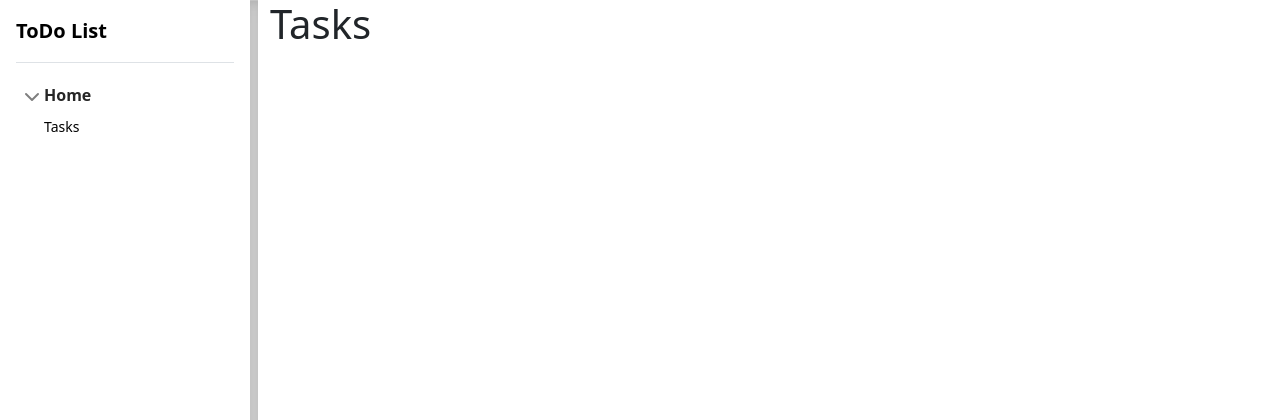
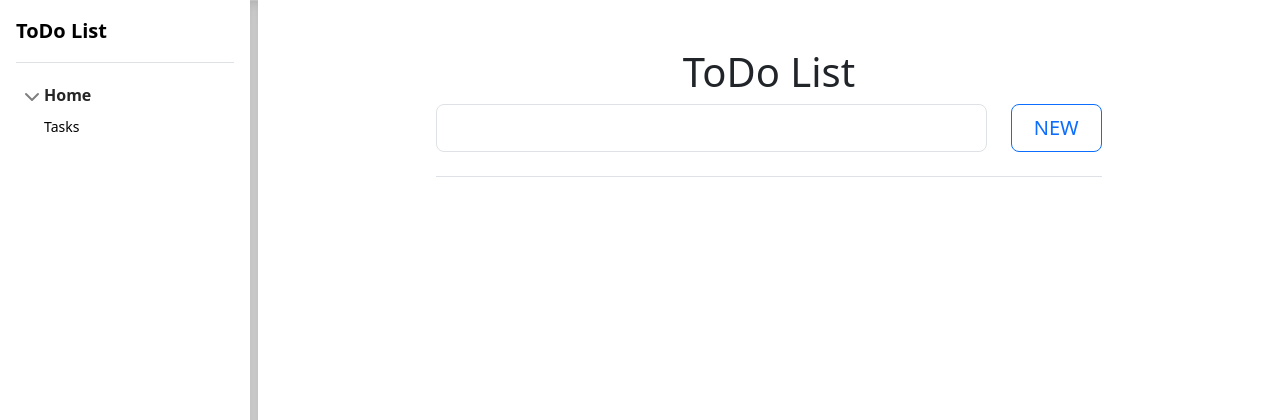
Before and after one commit to wamauri/django-htmx, a Django app: page /tasks/ in a window 1280 px wide. Shown: the top 420 px of the page. Run offline with Django 4.2, Linux system fonts and the light colour scheme; data that the repository does not hold is empty; some libraries are stand-ins or nearby versions.

Commit message:
Setting create and list tasks

```diff
--- a/tasks/urls.py
+++ b/tasks/urls.py
@@ -3,5 +3,6 @@ from django.urls import path
 from . import views
 
 urlpatterns = [
-    path(route='', view=views.tasks, name='tasks')
+    path(route='', view=views.tasks, name='tasks'),
+    path(route='create', view=views.create_tasks, name='create-tasks')
 ]
--- a/tasks/views.py
+++ b/tasks/views.py
@@ -1,9 +1,42 @@
 from django.shortcuts import render
+from django.views.decorators.http import require_http_methods
+
+from .models import Tasks
 
 
 def home(request):
     return render(request, 'base.html')
 
 
+def get_tasks():
+    return Tasks.objects.all()
+
+
+def build_context():
+    return {
+        'tasks': get_tasks(),
+        'bg': 'primary',
+    }
+
+
 def tasks(request):
-    return render(request, 'tasks.html')
+    context = build_context()
+
+    return render(
+        request=request,
+        template_name='tasks.html',
+        context=context
+    )
+
+
+@require_http_methods(['POST'])
+def create_tasks(request):
+    name = request.POST.get('name')
+    Tasks.objects.create(name=name)
+    context = build_context()
+
+    return render(
+        request=request,
+        template_name='tasks.html',
+        context=context
+    )
--- a/templates/tasks.html
+++ b/templates/tasks.html
@@ -1,5 +1,34 @@
 {% extends "base.html" %}
 
 {% block content %}
-  <h1>Tasks</h1>
+  <div class="text-center row align-items-center mt-lg-5">
+    <h1 class="col">ToDo List</h1>
+  </div>
+  <div class="d-grid gap-2 col-8 mx-auto">
+    <form method="post">
+      <div class="row">
+        <div class="col-10">
+          <input class="form-control form-control-lg" type="text" name="name">
+        </div>
+        <div class="col-2 d-grid">
+          <button
+            class="btn btn-outline-primary btn-lg"
+            type="button"
+            hx-trigger="click"
+            hx-post="{% url 'create-tasks' %}"
+            hx-target="#tasks">
+            NEW
+          </button>
+        </div>
+      </div>
+    </form>
+    <li class="border-top my-3" style="list-style-type: none;"></li>
+  </div>
+  <ul class="list-group list-group-flush d-grid gap-2 col-8 mx-auto" id="tasks">
+    {% for task in tasks %}
+      <li class="list-group-item list-group-item-action list-group-item-{{ bg }}">
+        {{ task.name }}
+      </li>
+    {% endfor %}
+  </ul>
 {% endblock content %}
```
